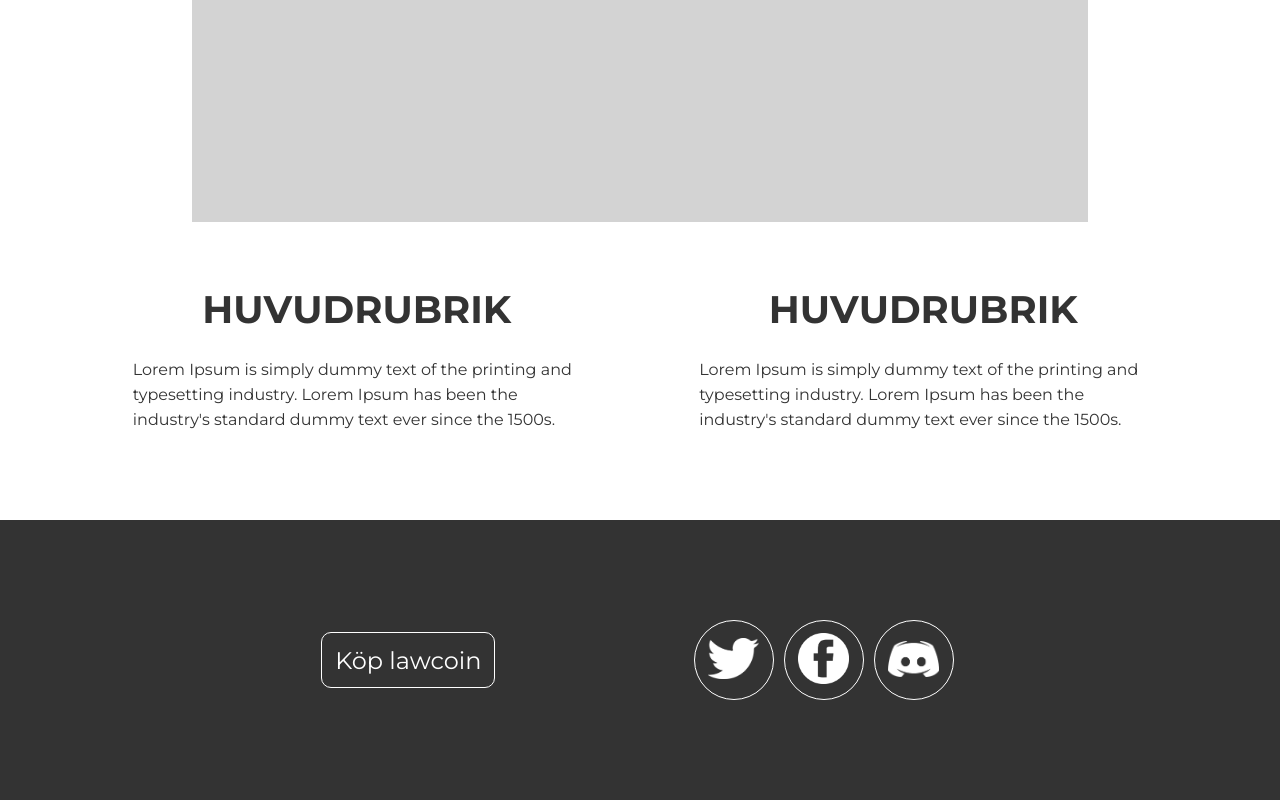
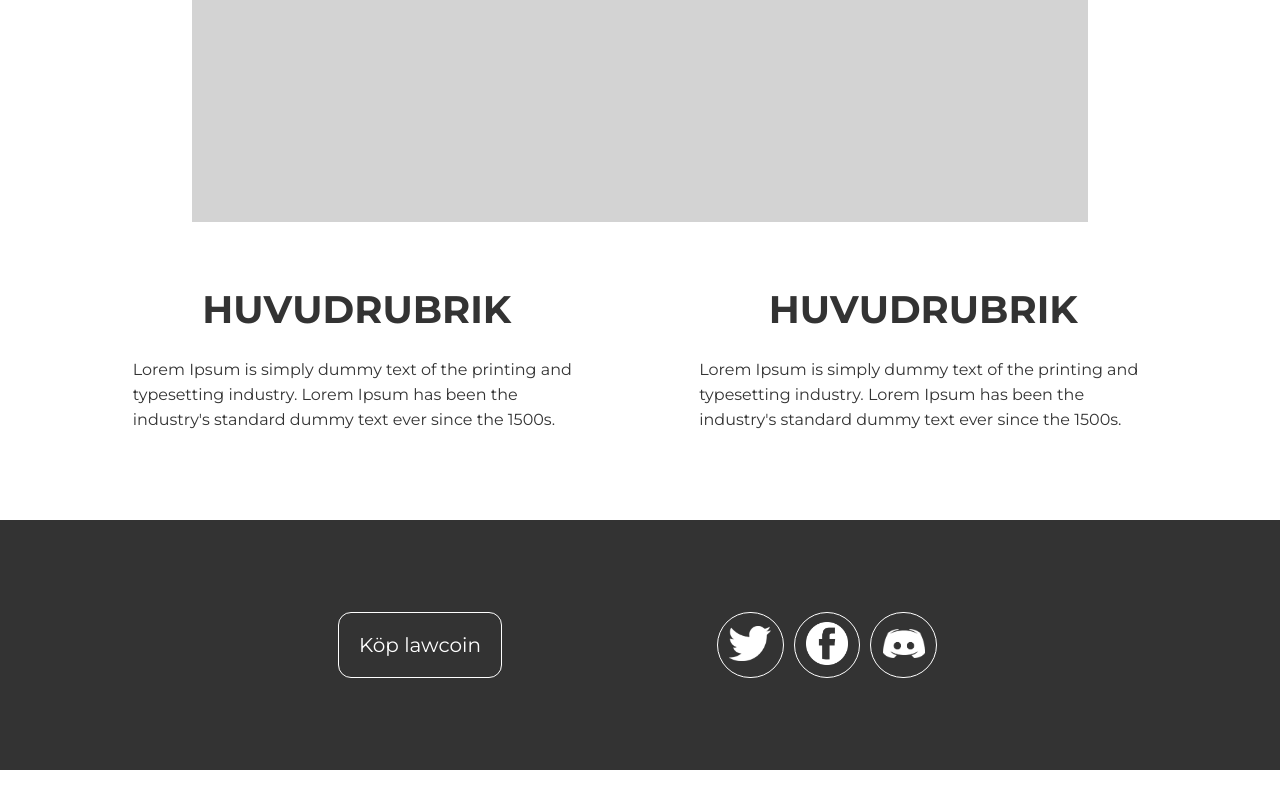
Before and after one commit to NisePistol/Projekt-2, a plain HTML site: page index.html in a window 1280 px wide. Shown: the part 1089-1889 px from the top of the page. After the commit the page ends 1859 px from the top, so only its background shows below. Drawn offline with Linux system fonts and the light colour scheme.

Commit message:
fixade lite css

```diff
--- a/style.css
+++ b/style.css
@@ -155,7 +155,7 @@ h2 {
 }
 
 .Kontaktbar {
-    height: 35vh;
+    height: 250px;
     padding: 0px 10vw;
     background-color: #333;
     display: flex;
@@ -168,12 +168,12 @@ h2 {
 } */
 
 .Köp-Knapp {
-    padding: 1vw;
-    font-size: 3vh;
+    padding: 1em;
+    font-size: 20px;
     background-color: #333;
     color: white;
     border: 1px solid white;
-    border-radius: 10px;
+    border-radius: 13px;
 }
 
 .Köp-Knapp:hover {
@@ -198,8 +198,8 @@ h2 {
     background-color: #333;
     border-radius: 50px;
     border: 1px solid white;
-    width: 10vh;
-    height: 10vh;
+    width: 5em;
+    height: 5em;
     margin: 5px;
 }
 
@@ -320,20 +320,15 @@ hr.Solid {
     }
 }
 
-@media (max-width: 40em) {
+@media (max-width: 40em)
+{
     .Analytiker-Div {
         width: 80vw;
     }
-}
 
-@media (max-width: 40em) {
     .Kontaktbar {
         flex-direction: column;
     }
-}
-
-@media (max-width: 40em)
-{
 
     .Video-Huvud-Rubriker {
         flex-direction: column;
@@ -345,6 +340,7 @@ hr.Solid {
 
     .Huvud-Rubrik-Text {
         margin: auto;
+        width: 70vw;
     }
 
     .Huvud-Rubrik-H2 {
@@ -354,4 +350,8 @@ hr.Solid {
     .Huvud-Sida-H2 {
         font-size: 5vw;
     }
+
+    .Alla-Medier-Loggor {
+
+    }
 }
```
